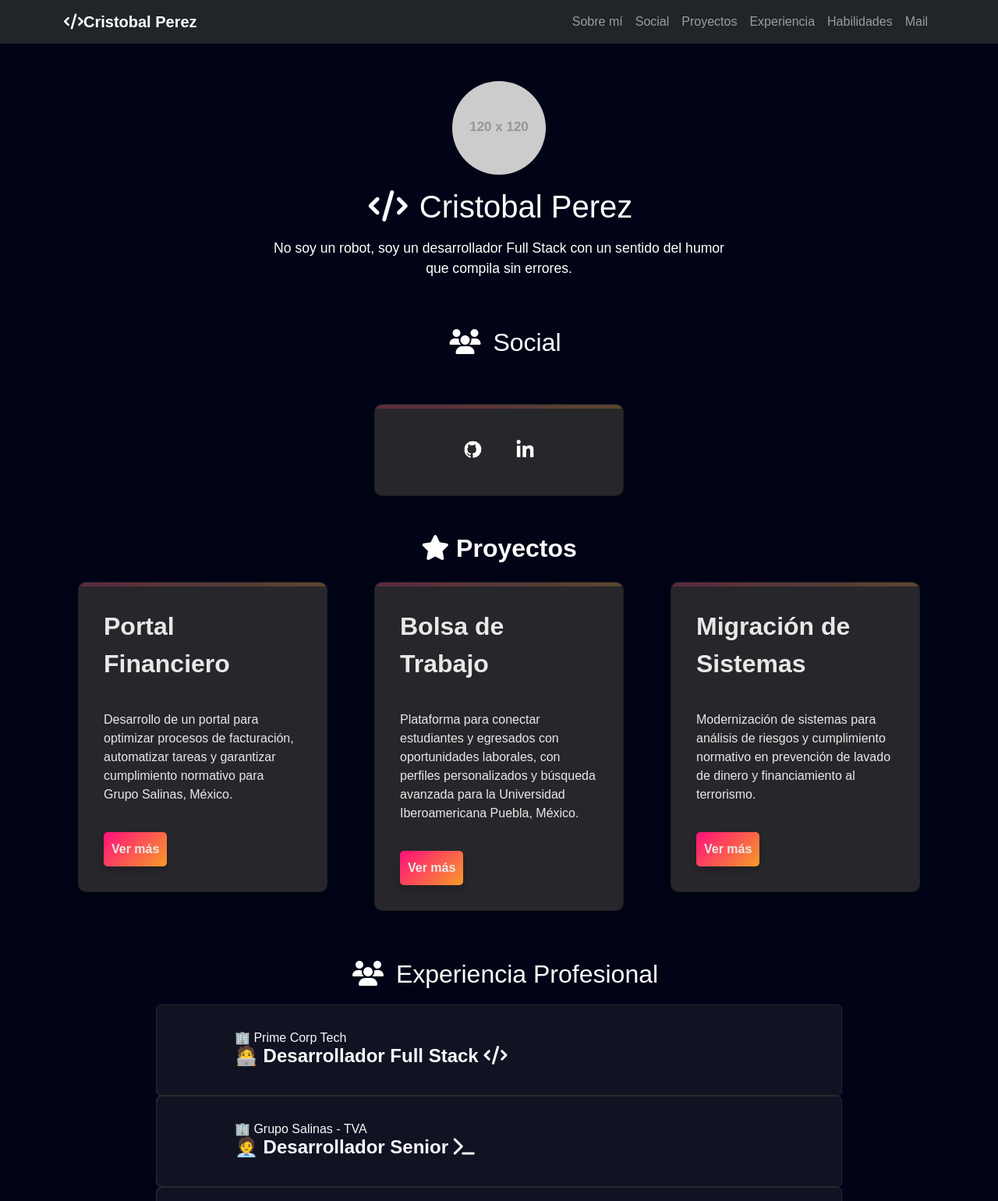
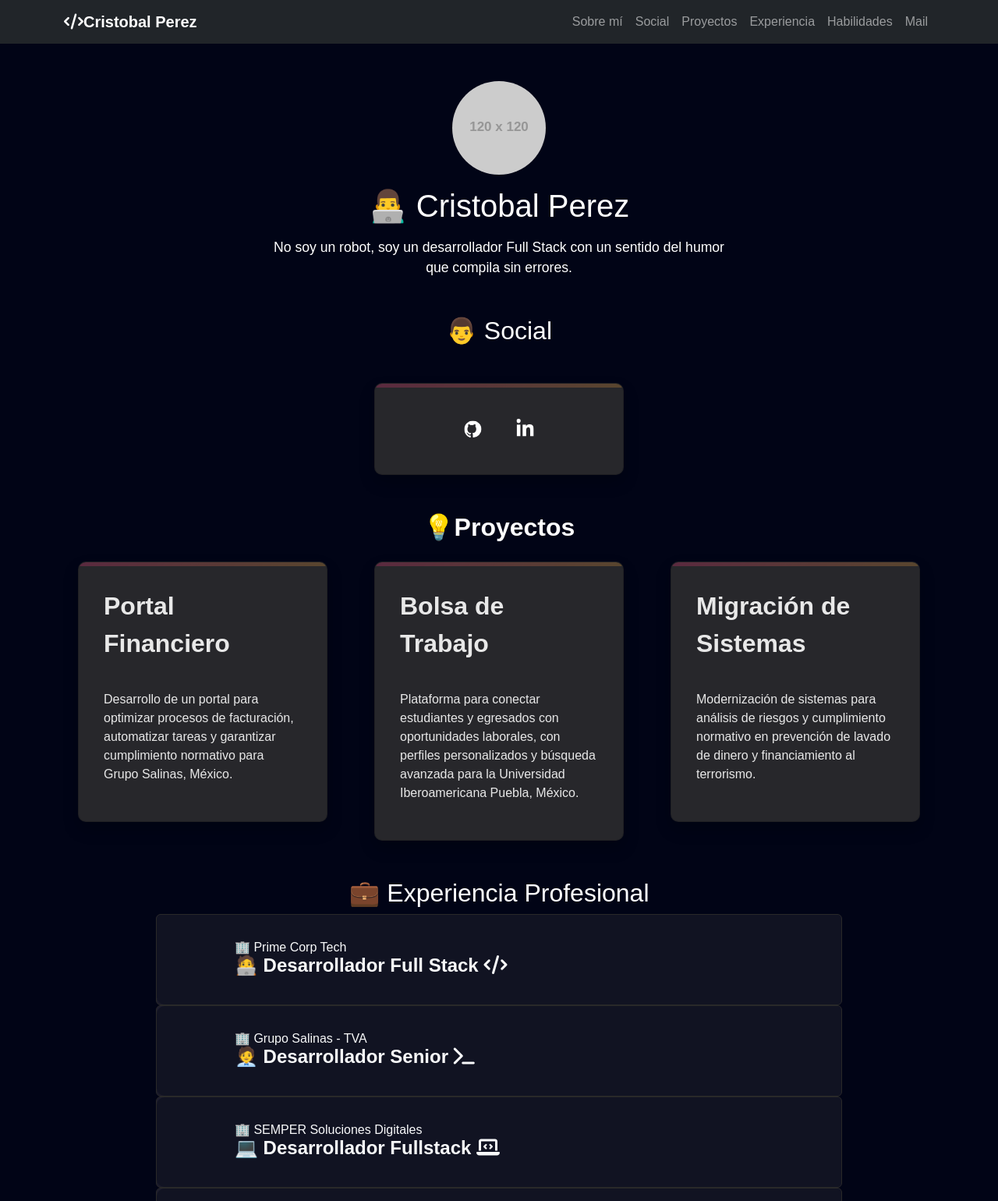
Before and after one commit to 03-cris-hit/cristobal.github.io, a plain HTML site: page index.html in a window 1280 px wide. Shown: the top 1540 px of the page at 78% size. Drawn offline with nearby package versions, Linux system fonts and the light colour scheme; placeholder pictures from the web are drawn by us.

Commit message:
Primer commit - portafolio actualizado 3

```diff
--- a/index.html
+++ b/index.html
@@ -411,7 +411,7 @@
     <section class="hero-section container" id="sobre-mi">
         <!-- Imagen de perfil (cambia la URL por la tuya) -->
         <img src="https://via.placeholder.com/120" alt="Foto de perfil" class="profile-img" />
-        <h1 class="mt-3"><i class="fa-solid fa-code m-1"></i> Cristobal Perez</h1>
+        <h1 class="mt-3">👨‍💻 Cristobal Perez</h1>
         <p class="mt-3">
             No soy un robot, soy un desarrollador Full Stack con un sentido del humor que compila sin errores.
         </p>
@@ -419,7 +419,7 @@
 
     <!-- ====== SECCIÓN SOCIAL ====== -->
     <section class="container" id="social">
-        <h2 class="mt-5 text-center"><i class="fa-solid fa-users m-3"></i>Social</h2>
+        <h2 class="mt-5 text-center">👨 Social</h2>
         <section id="social-cards" class="container mt-5">
             <!-- Card para redes sociales en disposición horizontal -->
             <div class="card">
@@ -474,7 +474,7 @@
 
     <!-- Sección de Proyectos -->
     <section id="proyectos" class="container projects-section ">
-        <h2 class="mb-4 text-center"> <i class="fa-solid fa-star"></i> Proyectos</h2>
+        <h2 class="mb-4 text-center"> 💡Proyectos</h2>
         <div class="d-flex flex-wrap gap-4 justify-content-center">
             <!-- Card 1: Portal Financiero -->
             <div class="card">
@@ -484,7 +484,7 @@
                         Desarrollo de un portal para optimizar procesos de facturación, automatizar tareas y garantizar
                         cumplimiento normativo para Grupo Salinas, México.
                     </p>
-                    <button class="btn">Ver más</button>
+                    <!-- <button class="btn">Ver más</button> -->
                 </div>
             </div>
             <!-- Card 2: Bolsa de Trabajo -->
@@ -495,7 +495,7 @@
                         Plataforma para conectar estudiantes y egresados con oportunidades laborales, con perfiles
                         personalizados y búsqueda avanzada para la Universidad Iberoamericana Puebla, México.
                     </p>
-                    <button class="btn">Ver más</button>
+                    <!-- <button class="btn">Ver más</button> -->
                 </div>
             </div>
             <!-- Card 3: Migración de Sistemas -->
@@ -506,7 +506,7 @@
                         Modernización de sistemas para análisis de riesgos y cumplimiento normativo en prevención de
                         lavado de dinero y financiamiento al terrorismo.
                     </p>
-                    <button class="btn">Ver más</button>
+                    <!-- <button class="btn">Ver más</button> -->
                 </div>
             </div>
         </div>
@@ -514,7 +514,7 @@
 
     <!-- ====== SECCIÓN EXPERIENCIA ====== -->
     <section id="experiencia" class="" style="margin-left: 200px !important; margin-right: 200px !important;">
-        <h2 class="mt-5 text-center"><i class="fa-solid fa-users m-3"></i>Experiencia Profesional</h2>
+        <h2 class="mt-5 text-center">💼 Experiencia Profesional</h2>
 
         <div id="accordionExperiencia" class="accordion">
 
```
